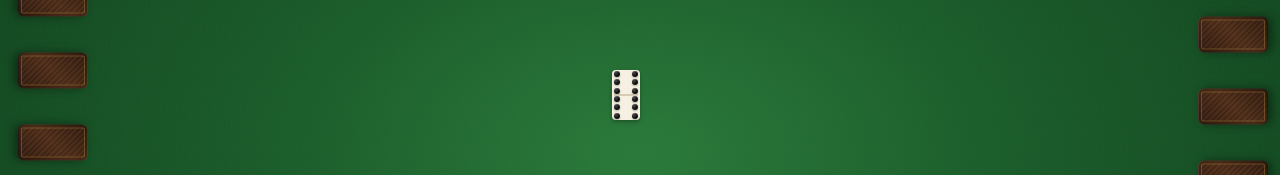
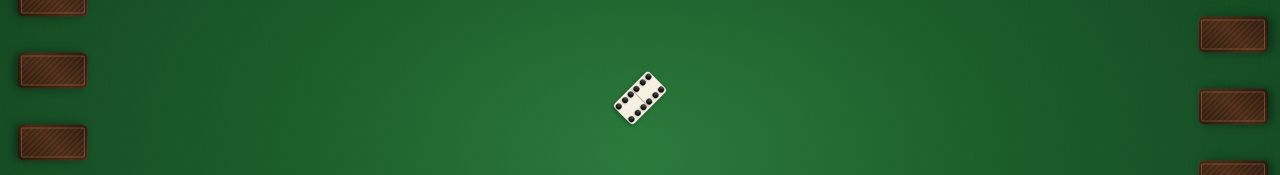
Before and after one commit to jensi2403/RoyalDominoes, a React (Vite) app: page / in a window 1280 px wide. Both pictures are taken after a click on the button "COMENZAR JUEGO". Shown: the part 247-422 px from the top of the page. Built offline with nearby package versions, Linux system fonts and the light colour scheme.

Commit message:
fix: board margin increased, tiles touch edge-to-edge, doubles rotated 45deg

```diff
--- a/src/App.tsx
+++ b/src/App.tsx
@@ -101,7 +101,7 @@ function DominoTile({
   );
 }
 
-const CELL = 56;
+const CELL = 50;
 
 function BoardPipGrid({ value }: { value: number }) {
   const positions = PIP_POSITIONS[value] || [];
@@ -123,23 +123,26 @@ function BoardPipGrid({ value }: { value: number }) {
 
 function BoardTile({ placed }: { placed: PlacedTile }) {
   const isDouble = placed.isDouble;
-  const isVertical = isDouble && (placed.rotation === 0 || placed.rotation === 180);
 
   const rot180 = placed.rotation === 180;
   const a = rot180 ? placed.right : placed.left;
   const b = rot180 ? placed.left : placed.right;
 
-  const cssRotation = isDouble ? 0 : placed.rotation;
+  const TILE_W = isDouble ? 28 : 50;
+  const TILE_H = isDouble ? 50 : 28;
+  const offsetX = (CELL - TILE_W) / 2;
+  const offsetY = (CELL - TILE_H) / 2;
 
-  const rotClass =
-    cssRotation === 90 ? 'rot-down' :
-    cssRotation === -90 ? 'rot-up' :
-    cssRotation === 180 ? 'rot-left' : '';
+  let transform: string | undefined;
+  if (isDouble) {
+    transform = 'rotate(45deg)';
+  } else if (placed.rotation !== 0) {
+    transform = `rotate(${placed.rotation}deg)`;
+  }
 
   const classes = [
     'board-tile-abs',
-    isVertical ? 'double-vertical' : '',
-    rotClass,
+    isDouble ? 'double-vertical' : '',
     'tile-enter',
   ].filter(Boolean).join(' ');
 
@@ -147,9 +150,9 @@ function BoardTile({ placed }: { placed: PlacedTile }) {
     <div
       className={classes}
       style={{
-        left: placed.x * CELL,
-        top: placed.y * CELL,
-        transform: cssRotation !== 0 ? `rotate(${cssRotation}deg)` : undefined,
+        left: placed.x * CELL + offsetX,
+        top: placed.y * CELL + offsetY,
+        transform,
       }}
     >
       <div className="domino-half">
--- a/src/game/engine.ts
+++ b/src/game/engine.ts
@@ -105,7 +105,7 @@ export function getTileOrientation(tile: Tile, end: 'left' | 'right', board: Boa
 
 const GRID_W = 20;
 const GRID_H = 12;
-const MARGIN = 2;
+const MARGIN = 4;
 
 const VECTORS: Record<BoardDir, [number, number]> = {
   right: [1, 0],
--- a/src/index.css
+++ b/src/index.css
@@ -260,7 +260,6 @@ body {
   justify-content: center;
   box-shadow: 0 2px 4px rgba(0,0,0,0.3);
   transition: none;
-  overflow: hidden;
 }
 
 .board-tile-abs .domino-half {
@@ -270,7 +269,6 @@ body {
   grid-template-rows: repeat(3, 1fr);
   grid-template-columns: repeat(3, 1fr);
   place-items: center;
-  overflow: hidden;
 }
 
 .board-tile-abs .domino-divider {
@@ -289,7 +287,7 @@ body {
   height: 6px;
 }
 
-/* Doubles on board: shown vertical (perpendicular to line) */
+/* Doubles on board: shown at 45° (crossed) using double-vertical layout */
 .board-tile-abs.double-vertical {
   width: 28px;
   height: 50px;
```
